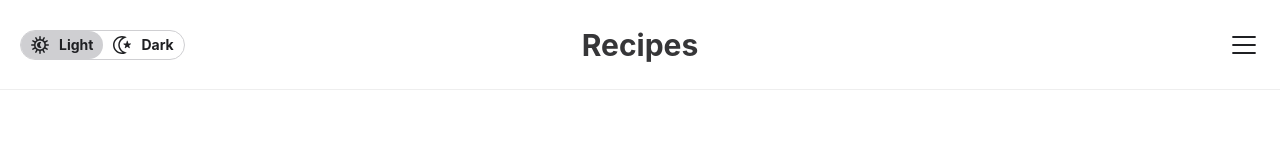
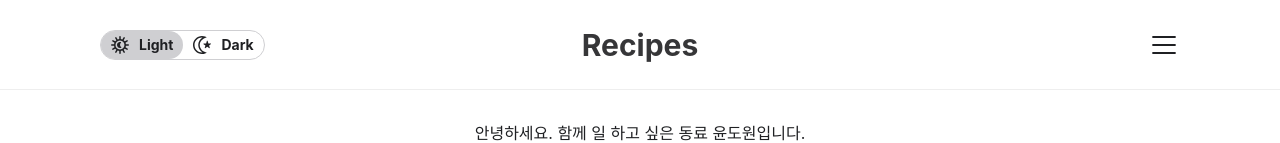
Before and after one commit to yoondowonn/FoodList, a React (Vite) app: page /user in a window 1280 px wide. Shown: the top 143 px of the page. Built offline with nearby package versions, Linux system fonts and the light colour scheme.

Commit message:
디자인 수정

```diff
--- a/src/header/StyledHeader.ts
+++ b/src/header/StyledHeader.ts
@@ -10,7 +10,7 @@ export const HeaderContainer = styled.div`
   width: 100%;
   height: 90px;
   min-width: 350px;
-  padding: 0 20px;
+  padding: 0 100px;
   border-bottom: 1px solid #eee;
   background-color: ${(props) => props.theme.color.bgSurface};
   z-index: 999;
--- a/src/recipes/StyledList.ts
+++ b/src/recipes/StyledList.ts
@@ -5,7 +5,7 @@ export const ListWrap = styled.div`
   background: ${(props) => props.theme.color.bgSurface};
   position: relative;
   margin-top: 90px;
-  padding: 50px;
+  padding: 0 100px;
 `;
 
 export const GridContainer = styled.div`
--- a/src/userContainer/StyledUser.ts
+++ b/src/userContainer/StyledUser.ts
@@ -6,7 +6,7 @@ export const Container = styled.div`
   position: relative;
   margin: auto;
   margin-top: 90px;
-  padding: 50px;
+  padding: 30px 100px;
   width: 100%;
   max-width: 1000px;
 `;
```
